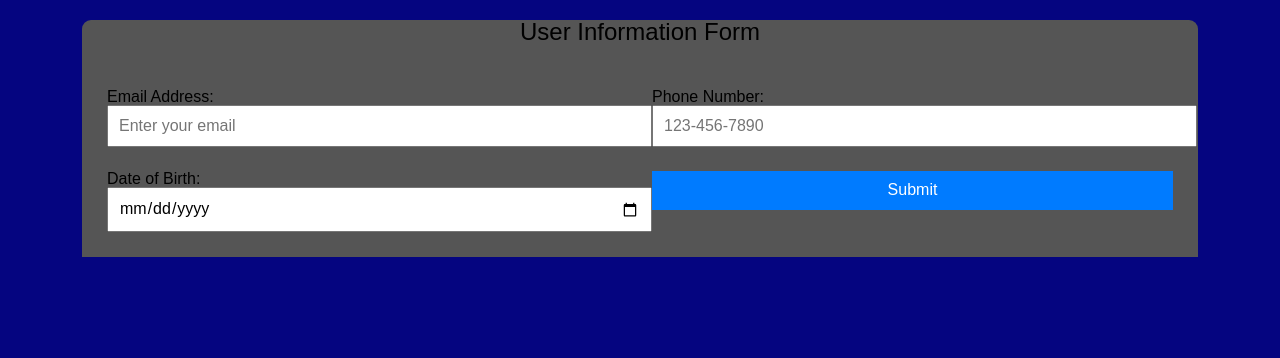
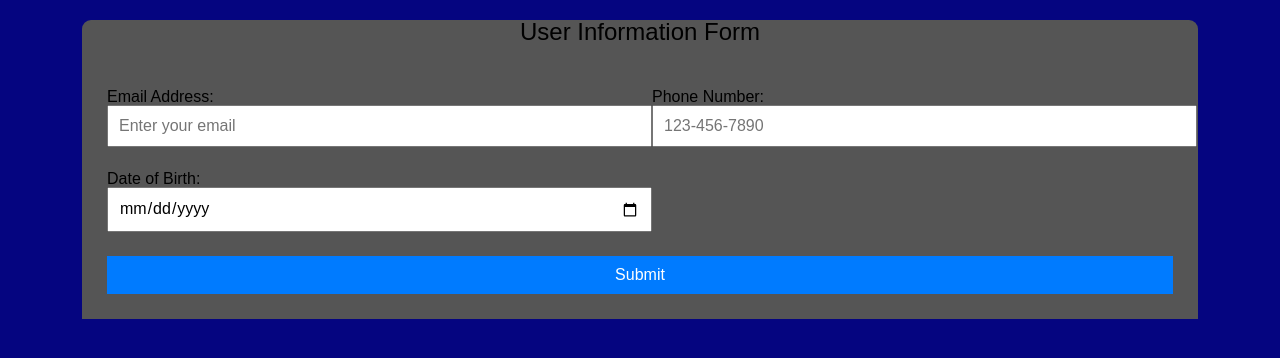
Before and after one commit to TheMannHimself/lab2, a plain HTML site: page index.html in a window 1280 px wide. Drawn offline with Linux system fonts and the light colour scheme.

Commit message:
Update style.css

```diff
--- a/css/style.css
+++ b/css/style.css
@@ -60,6 +60,10 @@ button:hover {
         flex-direction: column;
     }
 
+    .submit{
+        grid-column:1/3;
+    }
+
     button {
         grid-column: span 2;
         justify-self: start;
```
